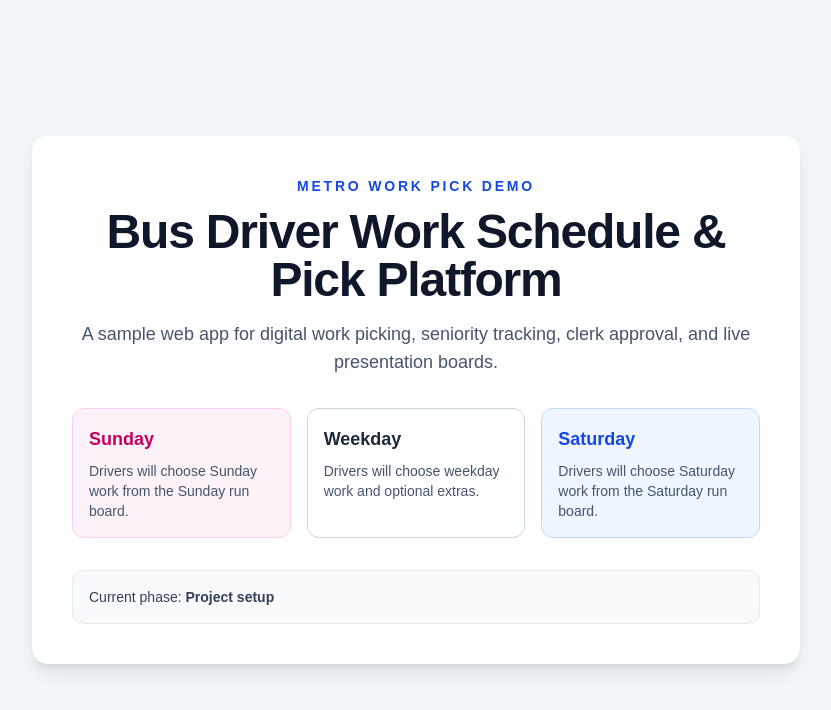
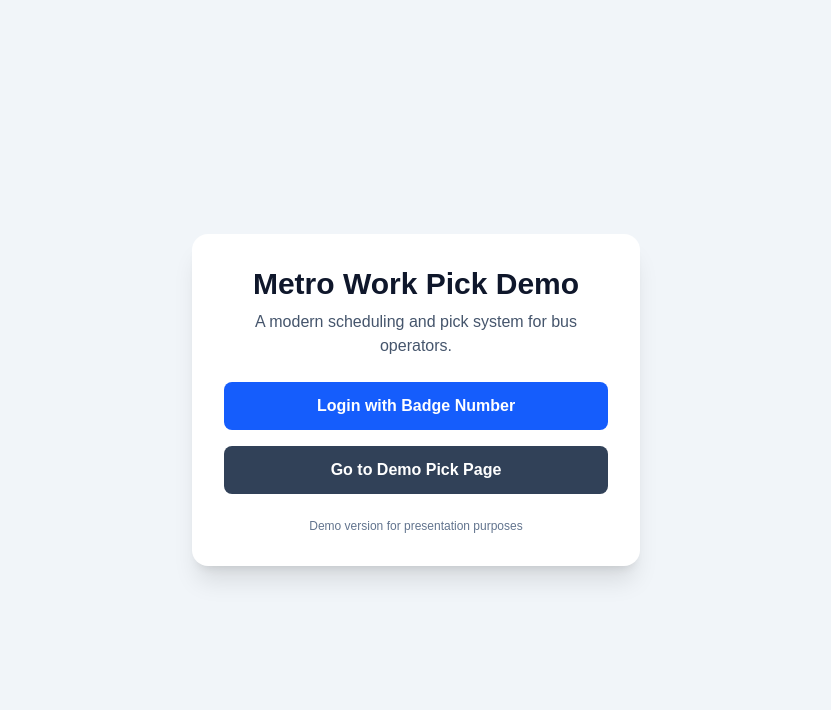
Before and after one commit to mrpjb2u00/bus-pick-demo, a Next.js app: page / in a window 1280 px wide. Shown: the top 710 px of the page, without its empty margins (224-1055 px from the left). Built offline with nearby package versions, Linux system fonts and the light colour scheme.

Commit message:
Add login button to landing page

```diff
--- a/app/page.tsx
+++ b/app/page.tsx
@@ -1,51 +1,38 @@
+import Link from "next/link";
+
 export default function HomePage() {
   return (
-    <main className="min-h-screen bg-slate-100 text-slate-900">
-      <section className="mx-auto flex min-h-screen max-w-5xl flex-col items-center justify-center px-6 py-16 text-center">
-        <div className="w-full max-w-3xl rounded-2xl bg-white p-10 shadow-lg">
-          <p className="mb-3 text-sm font-semibold uppercase tracking-[0.2em] text-blue-700">
-            Metro Work Pick Demo
-          </p>
+    <main className="flex min-h-screen items-center justify-center bg-slate-100 px-4">
+      <div className="w-full max-w-md rounded-2xl bg-white p-8 shadow-xl text-center">
 
-          <h1 className="mb-4 text-4xl font-bold tracking-tight sm:text-5xl">
-            Bus Driver Work Schedule & Pick Platform
-          </h1>
+        <h1 className="text-3xl font-bold text-slate-900 mb-2">
+          Metro Work Pick Demo
+        </h1>
 
-          <p className="mx-auto mb-8 max-w-2xl text-base leading-7 text-slate-600 sm:text-lg">
-            A sample web app for digital work picking, seniority tracking,
-            clerk approval, and live presentation boards.
-          </p>
+        <p className="text-slate-600 mb-6">
+          A modern scheduling and pick system for bus operators.
+        </p>
 
-          <div className="grid gap-4 text-left sm:grid-cols-3">
-            <div className="rounded-xl border border-pink-200 bg-pink-50 p-4">
-              <h2 className="mb-2 text-lg font-semibold text-pink-700">Sunday</h2>
-              <p className="text-sm text-slate-600">
-                Drivers will choose Sunday work from the Sunday run board.
-              </p>
-            </div>
+        <div className="space-y-4">
+          <Link
+            href="/login"
+            className="block w-full rounded-lg bg-blue-600 px-4 py-3 font-semibold text-white hover:bg-blue-700"
+          >
+            Login with Badge Number
+          </Link>
 
-            <div className="rounded-xl border border-slate-300 bg-white p-4">
-              <h2 className="mb-2 text-lg font-semibold text-slate-800">Weekday</h2>
-              <p className="text-sm text-slate-600">
-                Drivers will choose weekday work and optional extras.
-              </p>
-            </div>
+          <Link
+            href="/pick"
+            className="block w-full rounded-lg bg-slate-700 px-4 py-3 font-semibold text-white hover:bg-slate-800"
+          >
+            Go to Demo Pick Page
+          </Link>
+        </div>
 
-            <div className="rounded-xl border border-blue-200 bg-blue-50 p-4">
-              <h2 className="mb-2 text-lg font-semibold text-blue-700">Saturday</h2>
-              <p className="text-sm text-slate-600">
-                Drivers will choose Saturday work from the Saturday run board.
-              </p>
-            </div>
-          </div>
-
-          <div className="mt-8 rounded-xl border border-slate-200 bg-slate-50 p-4 text-left">
-            <p className="text-sm text-slate-700">
-              Current phase: <span className="font-semibold">Project setup</span>
-            </p>
-          </div>
-        </div>
-      </section>
+        <p className="mt-6 text-xs text-slate-500">
+          Demo version for presentation purposes
+        </p>
+      </div>
     </main>
   );
 }
```
